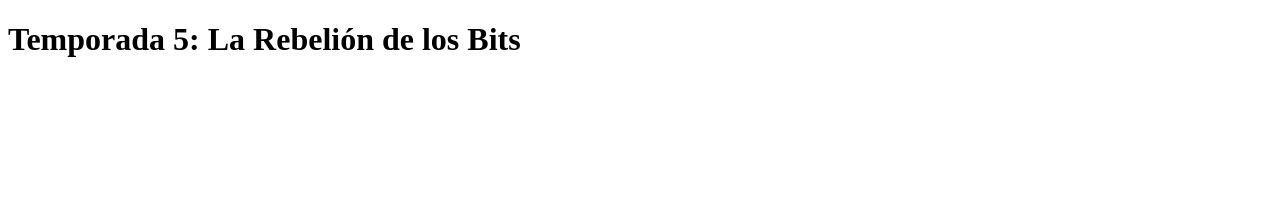
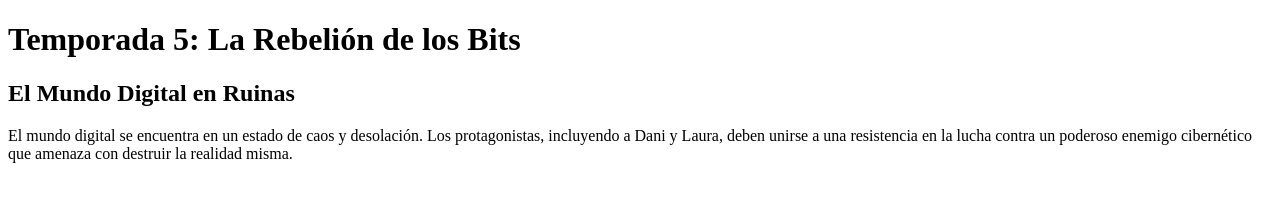
Before and after one commit to MelaMaluenda/202309-w4ch1-mela-maluenda, a plain HTML site: page season05.html in a window 1280 px wide. Drawn offline with Linux system fonts and the light colour scheme.

Commit message:
Add the title and synopsis of season5 episode1

```diff
--- a/season05.html
+++ b/season05.html
@@ -13,6 +13,14 @@
   <header>
     <h1>Temporada 5: La Rebelión de los Bits</h1>
   </header>
+  <main>
+    <article>
+      <h2>El Mundo Digital en Ruinas</h2>
+      <p>El mundo digital se encuentra en un estado de caos y desolación. Los protagonistas, incluyendo a Dani y Laura,
+        deben unirse a una resistencia en la lucha contra un poderoso enemigo cibernético que amenaza con destruir la
+        realidad misma.</p>
+    </article>
+  </main>
 </body>
 
 </html>
```
